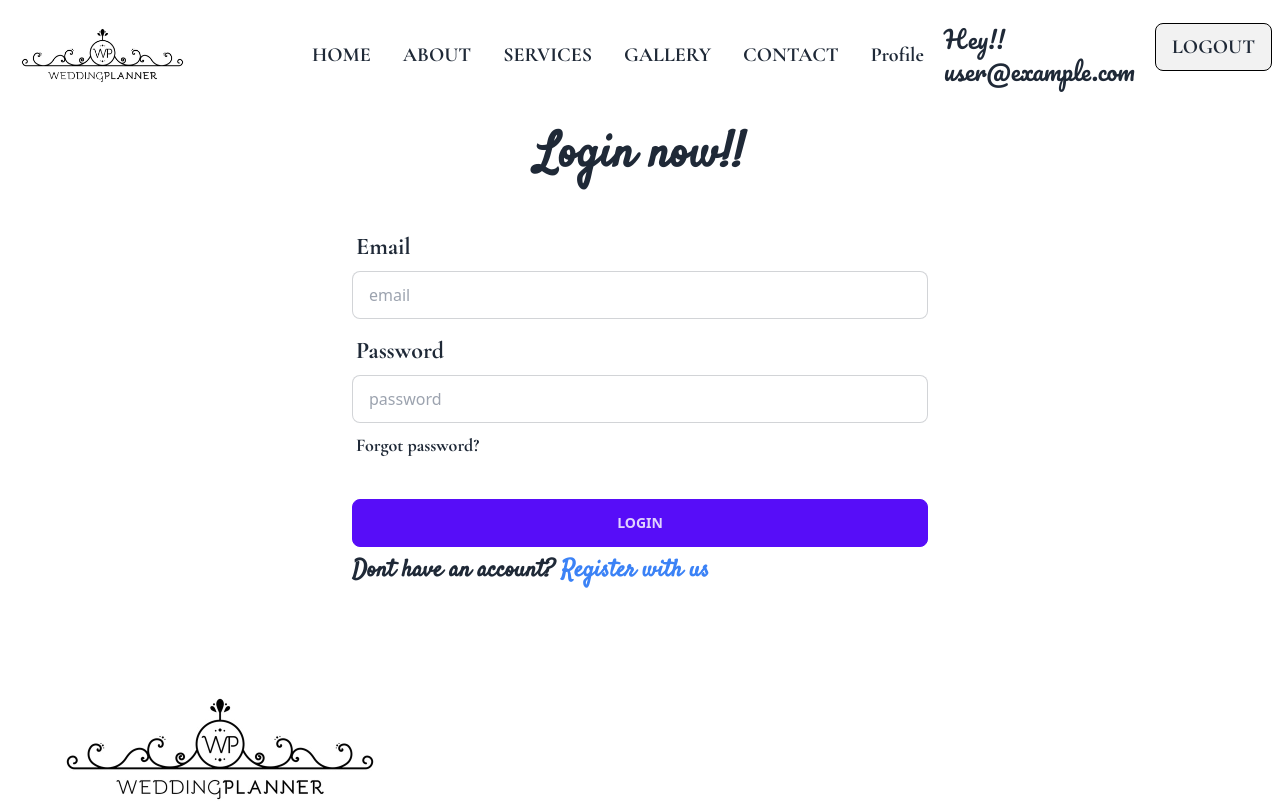
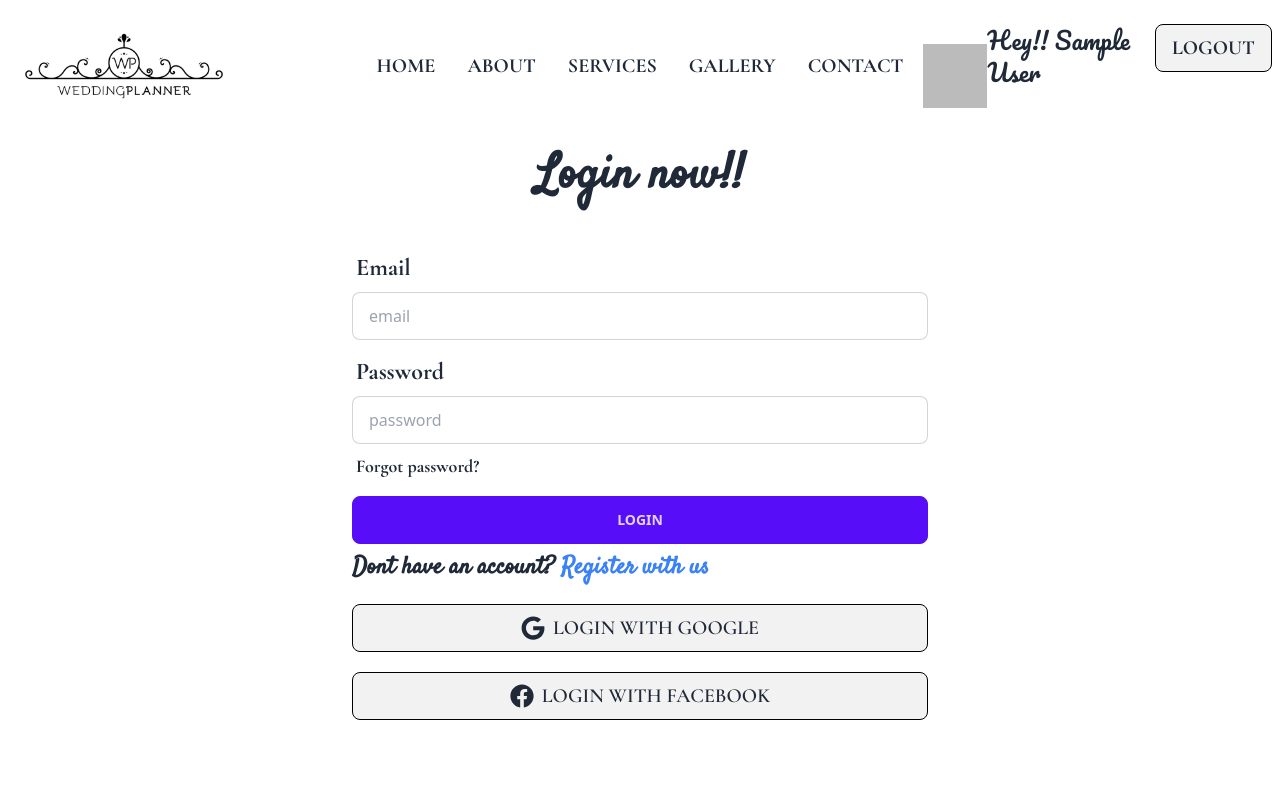
Before and after one commit to sharifulislamshihan/Wedding-Event-Management, a React (Vite) app: page /login in a window 1280 px wide. Shown: the top 802 px of the page. Built offline with nearby package versions, Linux system fonts and the light colour scheme; no server answers; sample sign-in values are in the browser's storage.

Commit message:
authentication complited

```diff
--- a/src/Providers/AuthProvider.jsx
+++ b/src/Providers/AuthProvider.jsx
@@ -1,9 +1,13 @@
-import { createUserWithEmailAndPassword, onAuthStateChanged, signInWithEmailAndPassword, signOut } from 'firebase/auth';
+import { FacebookAuthProvider, GoogleAuthProvider, createUserWithEmailAndPassword, onAuthStateChanged, signInWithEmailAndPassword, signInWithPopup, signOut } from 'firebase/auth';
 import PropTypes from 'prop-types';
 import { createContext, useEffect, useState } from "react";
 import auth from '../firebase/firebase.config';
 
 export const AuthContext = createContext(null);
+
+const googleProvider = new GoogleAuthProvider();
+
+const facebookProvider = new FacebookAuthProvider();
 
 const AuthProvider = ({children}) => {
     const [user, setUser] = useState(null);
@@ -17,6 +21,16 @@ const AuthProvider = ({children}) => {
     const signInUser = (email, password) =>{
         setLoading(true);
         return signInWithEmailAndPassword(auth, email, password)
+    }
+
+    const signInWithGoogle = () =>{
+        setLoading(true);
+        return signInWithPopup(auth, googleProvider);
+    }
+
+    const signInWithFacebook = () =>{
+        setLoading(true);
+        return signInWithPopup(auth, facebookProvider)
     }
 
     const logOut = () =>{
@@ -38,6 +52,8 @@ const AuthProvider = ({children}) => {
         loading,
         creatUser,
         signInUser,
+        signInWithGoogle,
+        signInWithFacebook,
         logOut,
     }
     return (
--- a/src/pages/Login/Login.jsx
+++ b/src/pages/Login/Login.jsx
@@ -3,10 +3,11 @@ import Navbar from "../Shared/Navbar/Navbar";
 import Footer from "../Shared/Footer/Footer";
 import { useContext } from "react";
 import { AuthContext } from "../../Providers/AuthProvider";
+import { FaFacebook, FaGoogle } from 'react-icons/fa';
 
 const Login = () => {
 
-    const { signInUser } = useContext(AuthContext);
+    const { signInUser, signInWithGoogle, signInWithFacebook } = useContext(AuthContext);
     const navigate = useNavigate()
 
     const handleLogIn = e => {
@@ -15,12 +16,31 @@ const Login = () => {
         const password = e.target.password.value;
 
         signInUser(email, password)
-            .then(result =>{
+            .then(result => {
                 console.log(result.user)
                 e.target.reset();
                 navigate('/');
             })
-            .catch(error => {console.log(error)})
+            .catch(error => { console.log(error) })
+    }
+    const handleGoogleSignIn = () => {
+        signInWithGoogle()
+            .then(result => {
+                console.log(result.user);
+            })
+            .catch(error =>{
+                console.error(error);
+            })
+    }
+
+    const handleFacebookSignIn = () => {
+        signInWithFacebook()
+            .then(result => {
+                console.log(result.user);
+            })
+            .catch(error =>{
+                console.error(error);
+            })
     }
     return (
         <div>
@@ -43,10 +63,15 @@ const Login = () => {
                             <a href="#" className="label-text-alt link link-hover font-heading text-lg font-bold">Forgot password?</a>
                         </label>
                     </div>
-                    <div className="form-control mt-6">
+                    <div className="form-control">
                         <button className="btn btn-primary">Login</button>
                     </div>
                     <p className="font-paragraph text-2xl font-bold">Dont have an account? <Link to='/register' className="text-blue-500">Register with us</Link></p>
+
+                    {/* Login with google */}
+                    <button onClick={handleGoogleSignIn} className="btn border border-solid border-black font-heading text-xl font bold my-3"><FaGoogle className="text-2xl"></FaGoogle> Login With GOOGLE</button>
+                    {/* login with facebook */}
+                    <button onClick={handleFacebookSignIn} className="btn border border-solid border-black font-heading text-xl font bold"><FaFacebook className="text-2xl"></FaFacebook> Login With FACEBOOK</button>
                 </form>
             </div>
             <Footer></Footer>
--- a/src/pages/Profile/Profile.jsx
+++ /dev/null
@@ -1,10 +0,0 @@
-
-const Profile = () => {
-    return (
-        <div>
-            <h3>Profile coming soon</h3>
-        </div>
-    );
-};
-
-export default Profile;
--- a/src/pages/Register/Register.jsx
+++ b/src/pages/Register/Register.jsx
@@ -1,4 +1,4 @@
-import { Link } from "react-router-dom";
+import { Link, useNavigate } from "react-router-dom";
 import Navbar from "../Shared/Navbar/Navbar";
 import Footer from "../Shared/Footer/Footer";
 import { useContext } from "react";
@@ -8,6 +8,7 @@ import { AuthContext } from "../../Providers/AuthProvider";
 const Register = () => {
 
     const { creatUser } = useContext(AuthContext);
+    const navigate = useNavigate();
 
 
     const handleRegister = e => {
@@ -19,12 +20,14 @@ const Register = () => {
 
         // create user in firebase
         creatUser(email, password)
-        .then(result =>{
-            console.log(result.user);
-        })
-        .error(error => {
-            console.error(error)
-        })
+            .then(result => {
+                console.log(result.user);
+                e.target.reset();
+                navigate('/');
+            })
+            .error(error => {
+                console.error(error)
+            })
 
     }
     return (
--- a/src/pages/Shared/Navbar/Navbar.jsx
+++ b/src/pages/Shared/Navbar/Navbar.jsx
@@ -22,10 +22,6 @@ const Navbar = () => {
         <NavLink to="/gallery" activeClassName="active"><li className="text-xl font-heading font-bold hover:bg-slate-100"><a>GALLERY</a></li></NavLink>
 
         <NavLink to="/contact" activeClassName="active"><li className="text-xl font-heading font-bold hover:bg-slate-100"><a>CONTACT</a></li></NavLink>
-        {
-            user && <NavLink to="/Profile" activeClassName="active"><li className="text-xl font-heading font-bold hover:bg-slate-100"><a>Profile</a></li></NavLink>
-        }
-
 
     </>
 
@@ -51,7 +47,8 @@ const Navbar = () => {
                 <div className="navbar-end">
                     {
                         user ? <div className="flex">
-                            <span className="mr-5 text-2xl font-pacifico hidden md:block">Hey!! {user.email}</span>
+                            <img className="w-16 h-16 mt-5" src={user?.photoURL} alt="no img" />
+                            <span className="mr-5 text-2xl font-pacifico hidden md:block">Hey!! {user?.displayName}</span>
                             <Link to='/login'><a onClick={handleLogOut} className="btn border-black font-heading font-bold text-base md:text-xl">Logout</a></Link>
                             </div>
                             :
```
Also changed, not shown: src/Routes/Routes.jsx (+1 -6 lines).
